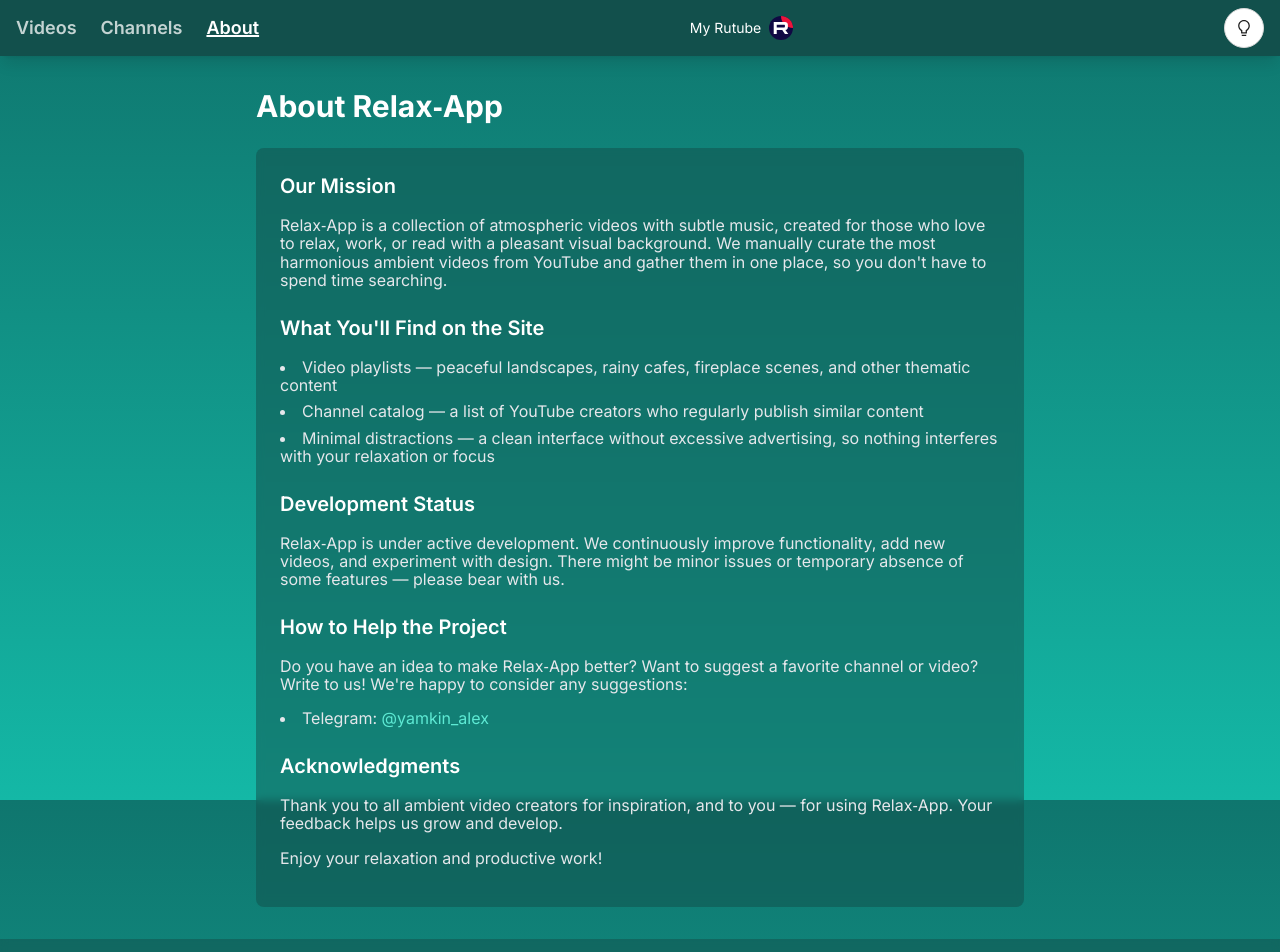
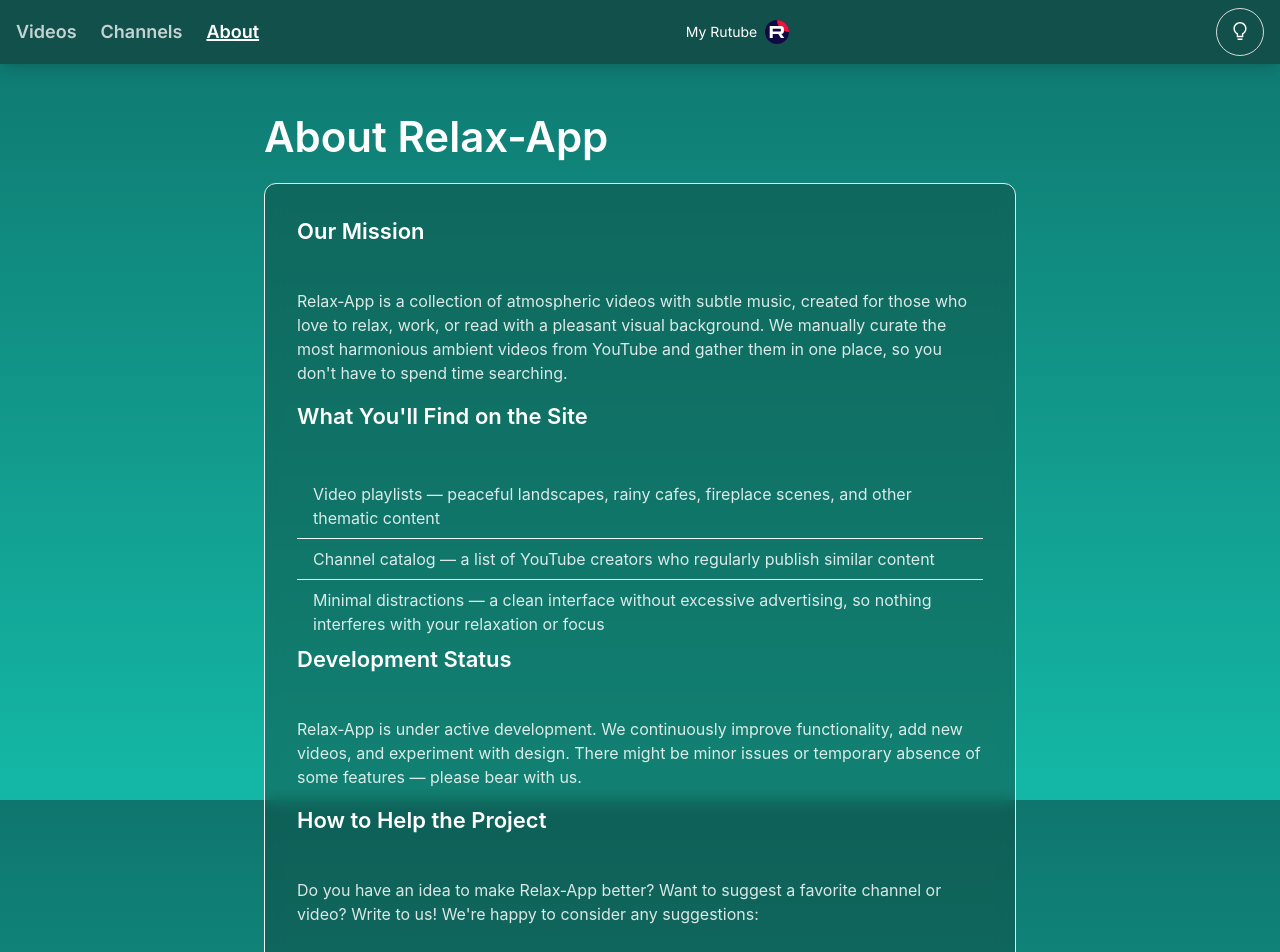
Before and after one commit to yamkin29/relax-app, a Next.js app: page /about in a window 1280 px wide. Shown: the top 952 px of the page. Built offline with nearby package versions, Linux system fonts and the light colour scheme.

Commit message:
Redesign about page with antd components.

```diff
--- a/src/app/about/page.tsx
+++ b/src/app/about/page.tsx
@@ -1,72 +1,95 @@
+'use client';
+
 import React from 'react';
+import { Layout } from 'antd';
+const { Content } = Layout;
+import { Typography } from 'antd';
+const { Title, Paragraph, Text, Link } = Typography;
+import { Card, Space } from 'antd';
+import { List } from 'antd';
 
 export default function AboutPage() {
     return (
-        <div className="container mx-auto px-4 py-8">
-            <div className="max-w-3xl mx-auto">
-                <h1 className="text-3xl font-bold text-white mb-6">About Relax‑App</h1>
+        <Layout>
+            <Content style={{ maxWidth: 800, margin: '0 auto', padding: '48px 24px' }}>
+                <Title level={1}>About Relax-App</Title>
 
-                <div className="bg-teal-900/50 rounded-lg p-6 backdrop-blur-sm space-y-6">
-                    <section>
-                        <h2 className="text-xl font-semibold text-white mb-4">Our Mission</h2>
-                        <p className="text-gray-200">
+                <Card
+                    style={{
+                        background: 'rgba(14, 74, 64, 0.5)',
+                        backdropFilter: 'blur(8px)',
+                        borderRadius: 12,
+                    }}
+                >
+                    <Space direction="vertical" size="large" style={{ width: '100%' }}>
+                        <Title level={4}>Our Mission</Title>
+                        <Paragraph style={{ color: 'rgba(255,255,255,0.85)' }}>
                             Relax‑App is a collection of atmospheric videos with subtle music, created for those who love to relax, work, or
                             read with a pleasant visual background. We manually curate the most harmonious ambient videos from YouTube and
                             gather them in one place, so you don&apos;t have to spend time searching.
-                        </p>
-                    </section>
+                        </Paragraph>
+                    </Space>
 
-                    <section>
-                        <h2 className="text-xl font-semibold text-white mb-4">What You&apos;ll Find on the Site</h2>
-                        <ul className="list-disc list-inside text-gray-200 space-y-2">
-                            <li>Video playlists — peaceful landscapes, rainy cafes, fireplace scenes, and other thematic content</li>
-                            <li>Channel catalog — a list of YouTube creators who regularly publish similar content</li>
-                            <li>
-                                Minimal distractions — a clean interface without excessive advertising, so nothing interferes with your
-                                relaxation or focus
-                            </li>
-                        </ul>
-                    </section>
+                    <Space direction="vertical" size="large" style={{ width: '100%' }}>
+                        <Title level={4}>What You&apos;ll Find on the Site</Title>
+                        <List
+                            size="small"
+                            dataSource={[
+                                'Video playlists — peaceful landscapes, rainy cafes, fireplace scenes, and other thematic content',
+                                'Channel catalog — a list of YouTube creators who regularly publish similar content',
+                                'Minimal distractions — a clean interface without excessive advertising, so nothing interferes' +
+                                    ' with your relaxation or focus',
+                            ]}
+                            renderItem={(item) => <List.Item style={{ color: 'rgba(255,255,255,0.85)' }}>{item}</List.Item>}
+                        />
+                    </Space>
 
-                    <section>
-                        <h2 className="text-xl font-semibold text-white mb-4">Development Status</h2>
-                        <p className="text-gray-200">
+                    <Space direction="vertical" size="large" style={{ width: '100%' }}>
+                        <Title level={4}>Development Status</Title>
+                        <Paragraph style={{ color: 'rgba(255,255,255,0.85)' }}>
                             Relax‑App is under active development. We continuously improve functionality, add new videos, and experiment
                             with design. There might be minor issues or temporary absence of some features — please bear with us.
-                        </p>
-                    </section>
+                        </Paragraph>
+                    </Space>
 
-                    <section>
-                        <h2 className="text-xl font-semibold text-white mb-4">How to Help the Project</h2>
-                        <p className="text-gray-200 mb-4">
+                    <Space direction="vertical" size="large" style={{ width: '100%' }}>
+                        <Title level={4}>How to Help the Project</Title>
+                        <Paragraph style={{ color: 'rgba(255,255,255,0.85)' }}>
                             Do you have an idea to make Relax‑App better? Want to suggest a favorite channel or video? Write to us!
                             We&apos;re happy to consider any suggestions:
-                        </p>
-                        <ul className="list-disc list-inside text-gray-200 space-y-2">
-                            <li>
-                                Telegram:{' '}
-                                <a
-                                    href="https://t.me/yamkin_alex"
-                                    target="_blank"
-                                    rel="noopener noreferrer"
-                                    className="text-teal-300 hover:text-teal-200 transition-colors"
-                                >
-                                    @yamkin_alex
-                                </a>
-                            </li>
-                        </ul>
-                    </section>
+                        </Paragraph>
+                        <List
+                            size="small"
+                            dataSource={[
+                                {
+                                    platform: 'Telegram',
+                                    handle: '@yamkin_alex',
+                                    href: 'https://t.me/yamkin_alex',
+                                },
+                            ]}
+                            renderItem={(item) => (
+                                <List.Item style={{ padding: 0, lineHeight: 1.5 }}>
+                                    <Text style={{ color: 'rgba(255,255,255,0.85)' }}>
+                                        {item.platform}:{' '}
+                                        <Link href={item.href} target="_blank" rel="noopener noreferrer">
+                                            {item.handle}
+                                        </Link>
+                                    </Text>
+                                </List.Item>
+                            )}
+                        />
+                    </Space>
 
-                    <section>
-                        <h2 className="text-xl font-semibold text-white mb-4">Acknowledgments</h2>
-                        <p className="text-gray-200">
+                    <Space direction="vertical" size="large" style={{ width: '100%' }}>
+                        <Title level={4}>Acknowledgments</Title>
+                        <Paragraph style={{ color: 'rgba(255,255,255,0.85)' }}>
                             Thank you to all ambient video creators for inspiration, and to you — for using Relax‑App. Your feedback helps
                             us grow and develop.
-                        </p>
-                        <p className="text-gray-200 mt-2">Enjoy your relaxation and productive work!</p>
-                    </section>
-                </div>
-            </div>
-        </div>
+                        </Paragraph>
+                        <Paragraph style={{ color: 'rgba(255,255,255,0.85)' }}>Enjoy your relaxation and productive work!</Paragraph>
+                    </Space>
+                </Card>
+            </Content>
+        </Layout>
     );
 }
--- a/src/components/ThemeProvider.tsx
+++ b/src/components/ThemeProvider.tsx
@@ -41,9 +41,46 @@
                 theme={{
                     algorithm: mode === 'light' ? antdTheme.defaultAlgorithm : antdTheme.darkAlgorithm,
                     token: {
-                        // Здесь настраиваются базовые опции для моих компонентов, чтобы был единый стиль у всех
+                        // — Цвета
                         colorPrimary: '#0e4a40',
+                        colorText: '#ffffff',
+                        colorTextSecondary: 'rgba(255,255,255,0.85)',
+
+                        // Делаем прозрачными фоны Layout и всех контейнеров
+                        colorBgLayout: 'transparent',
+                        colorBgContainer: 'transparent',
+
+                        // — Скругления
                         borderRadius: 12,
+                        borderRadiusSM: 8,
+                        borderRadiusLG: 16,
+
+                        // — Размеры шрифтов
+                        fontSize: 16,
+                        fontSizeSM: 14,
+                        fontSizeLG: 18,
+
+                        // — Внутренние отступы компонентов
+                        padding: 24,
+                        paddingSM: 16,
+                        paddingLG: 32,
+
+                        // — Высота контролов (Input, Button)
+                        controlHeight: 40,
+                        controlHeightSM: 32,
+                        controlHeightLG: 48,
+                    },
+
+                    // Опционально: если нужно **точечно** переопределить какой-то компонент
+                    components: {
+                        Button: {
+                            controlHeight: 48, // все кнопки будут выше
+                            borderRadius: 12,
+                        },
+                        Card: {
+                            padding: 24, // единый padding для всех Card
+                            borderRadius: 12,
+                        },
                     },
                 }}
             >
```
